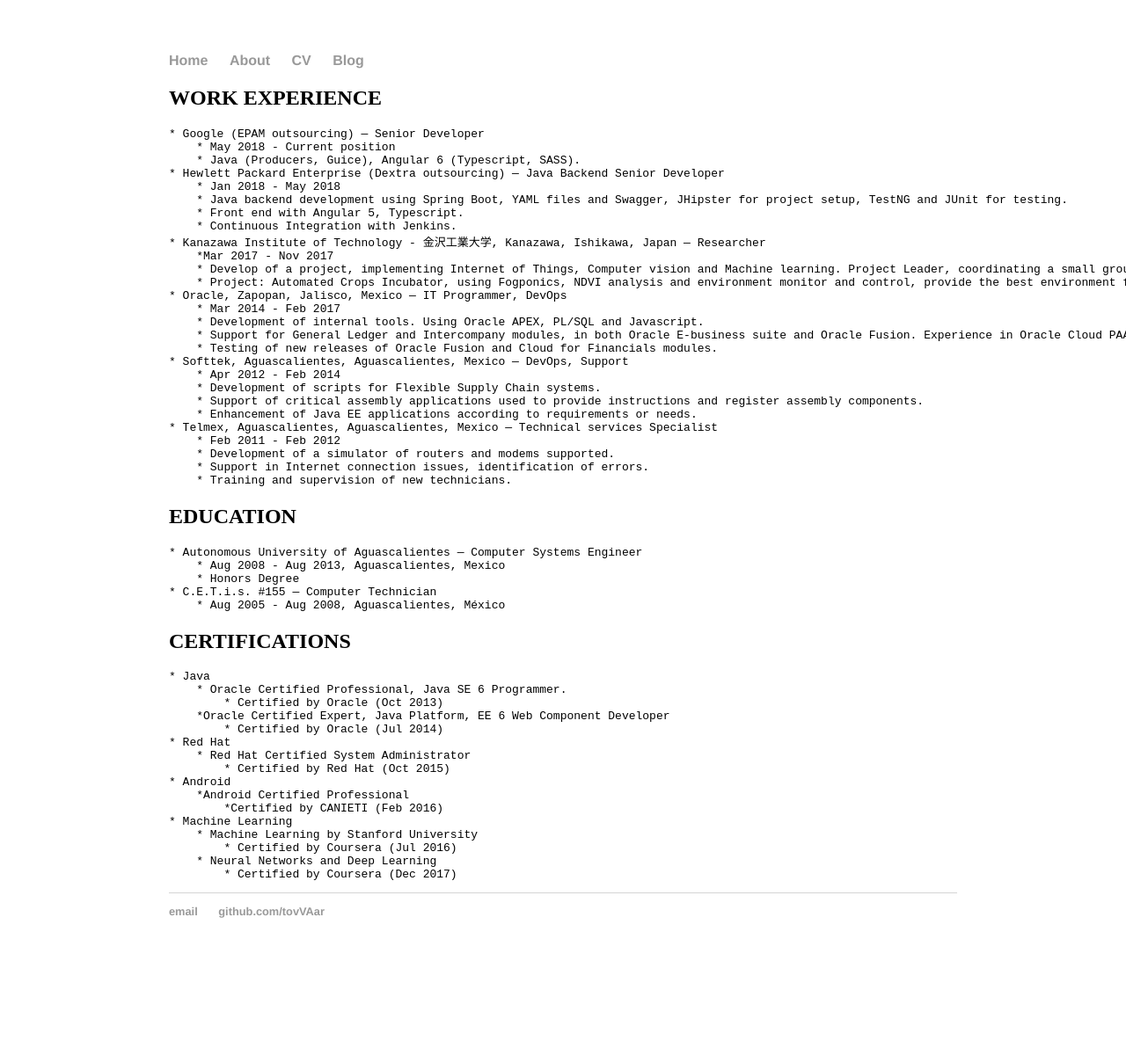
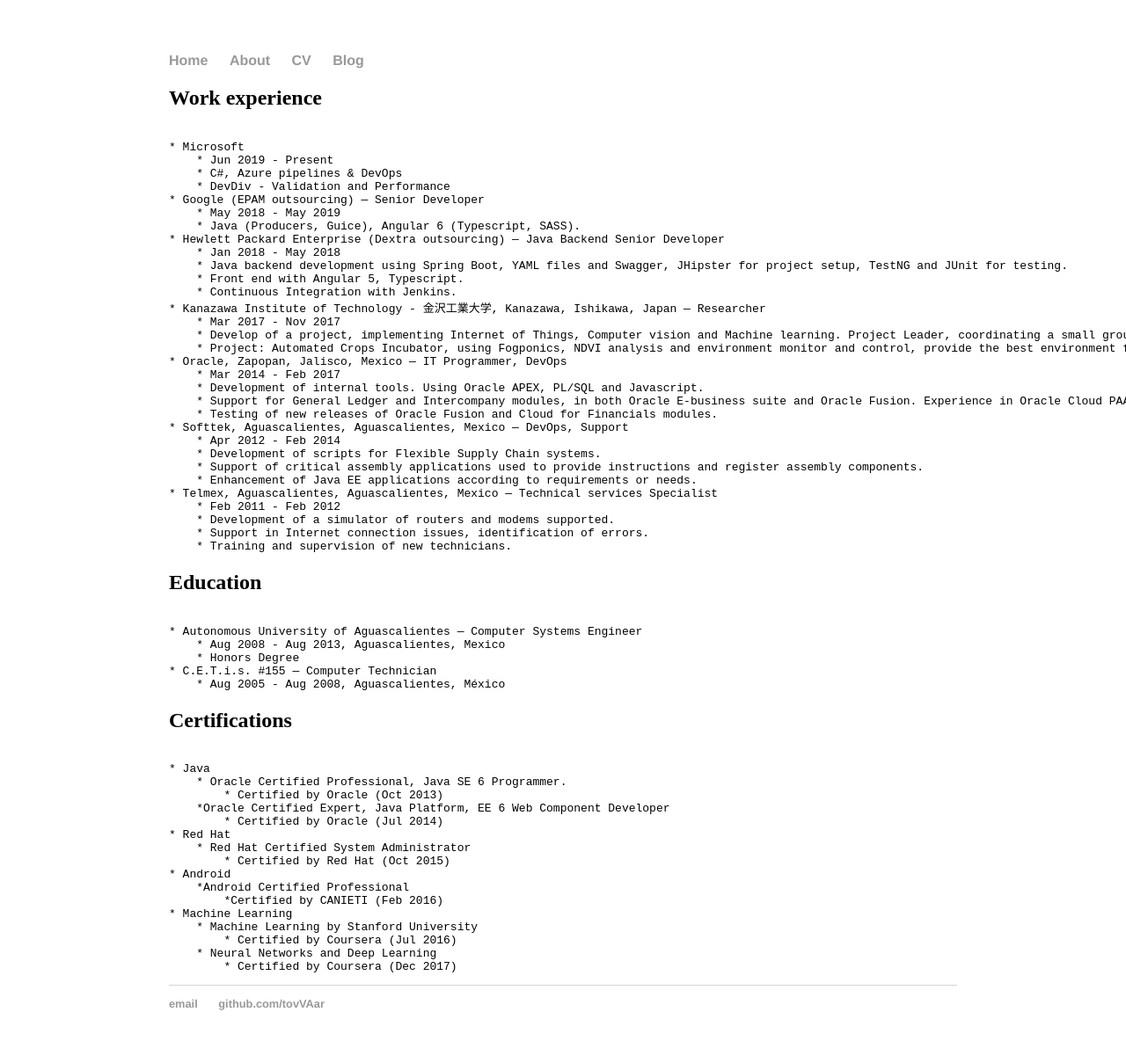
Before and after one commit to tovVAar/tovVAar.github.io, a Jekyll site: the page built from cv/index.html, in a window 1280 px wide. Shown: the whole page at 88% size. Built offline with Jekyll 4.4.1, drawn with Linux system fonts in a browser that asks for light colours; before the commit the page ends 1104 px from its top, so only the background shows below that.

Commit message:
Updated personal info

```diff
--- a/cv/index.html
+++ b/cv/index.html
@@ -3,10 +3,14 @@
 title: Tovar's CV
 ---
 
-<h2 id="workexperience">WORK EXPERIENCE</h2>
-
-<pre><code>* Google (EPAM outsourcing) — Senior Developer
-    * May 2018 - Current position
+<h2 id="workexperience">Work experience</h2>
+<pre><code>
+* Microsoft
+    * Jun 2019 - Present
+    * C#, Azure pipelines & DevOps
+    * DevDiv - Validation and Performance
+* Google (EPAM outsourcing) — Senior Developer
+    * May 2018 - May 2019
     * Java (Producers, Guice), Angular 6 (Typescript, SASS).
 * Hewlett Packard Enterprise (Dextra outsourcing) — Java Backend Senior Developer
     * Jan 2018 - May 2018
@@ -14,7 +18,7 @@
     * Front end with Angular 5, Typescript.
     * Continuous Integration with Jenkins.
 * Kanazawa Institute of Technology - 金沢工業大学, Kanazawa, Ishikawa, Japan — Researcher
-    *Mar 2017 - Nov 2017
+    * Mar 2017 - Nov 2017
     * Develop of a project, implementing Internet of Things, Computer vision and Machine learning. Project Leader, coordinating a small group of specialists.
     * Project: Automated Crops Incubator, using Fogponics, NDVI analysis and environment monitor and control, provide the best environment for a crop, depending on its evolutive stage and specie.
 * Oracle, Zapopan, Jalisco, Mexico — IT Programmer, DevOps
@@ -34,18 +38,20 @@
     * Training and supervision of new technicians.
 </code></pre>
 
-<h2 id="education">EDUCATION</h2>
+<h2 id="education">Education</h2>
 
-<pre><code>* Autonomous University of Aguascalientes — Computer Systems Engineer
+<pre><code>
+* Autonomous University of Aguascalientes — Computer Systems Engineer
     * Aug 2008 - Aug 2013, Aguascalientes, Mexico
     * Honors Degree
 * C.E.T.i.s. #155 — Computer Technician
     * Aug 2005 - Aug 2008, Aguascalientes, México
 </code></pre>
 
-<h2 id="certifications">CERTIFICATIONS</h2>
+<h2 id="certifications">Certifications</h2>
 
-<pre><code>* Java
+<pre><code>
+* Java
     * Oracle Certified Professional, Java SE 6 Programmer.
         * Certified by Oracle (Oct 2013)
     *Oracle Certified Expert, Java Platform, EE 6 Web Component Developer
```
Also changed, not shown: about/index.html (+6 -4 lines).
